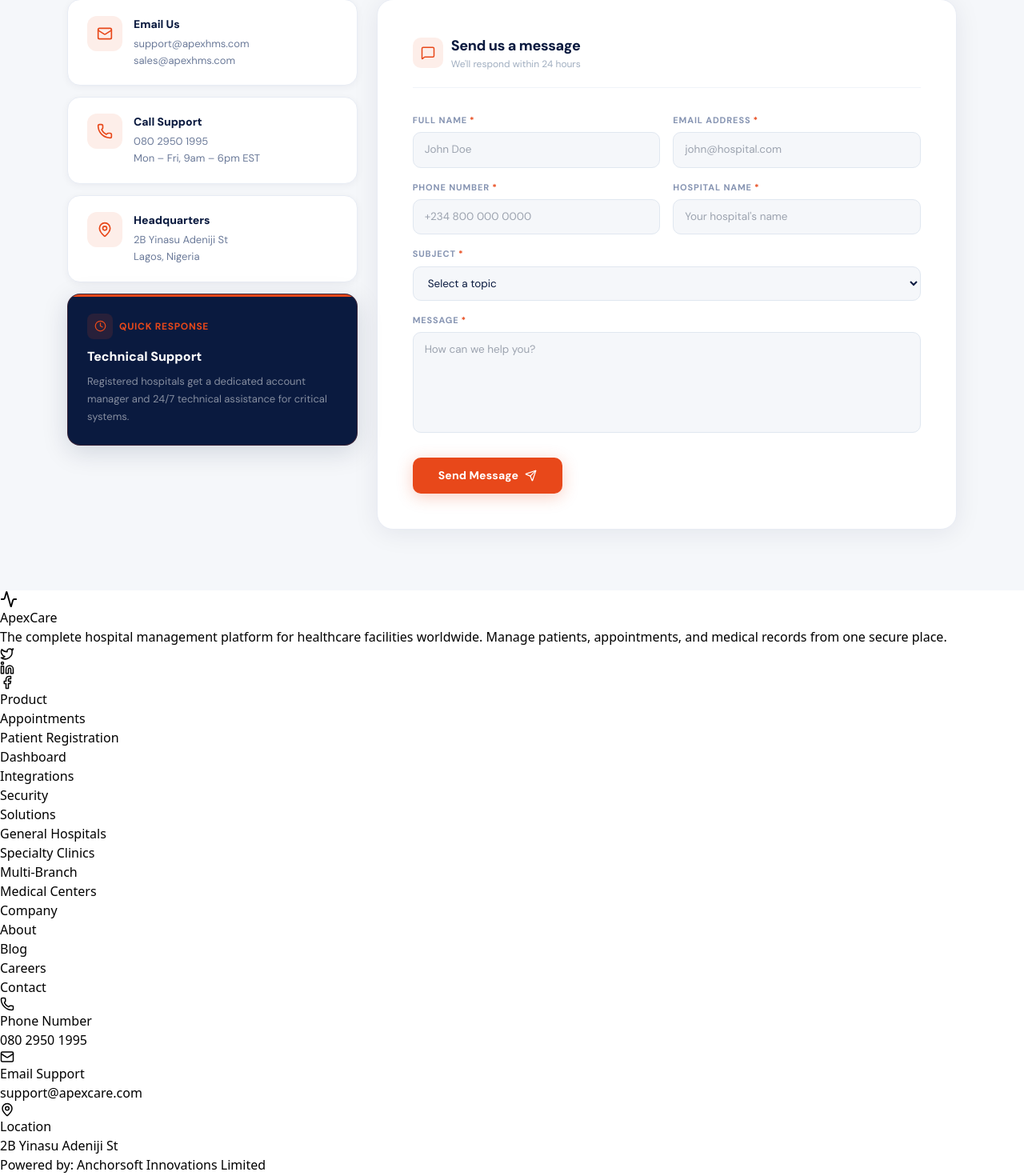
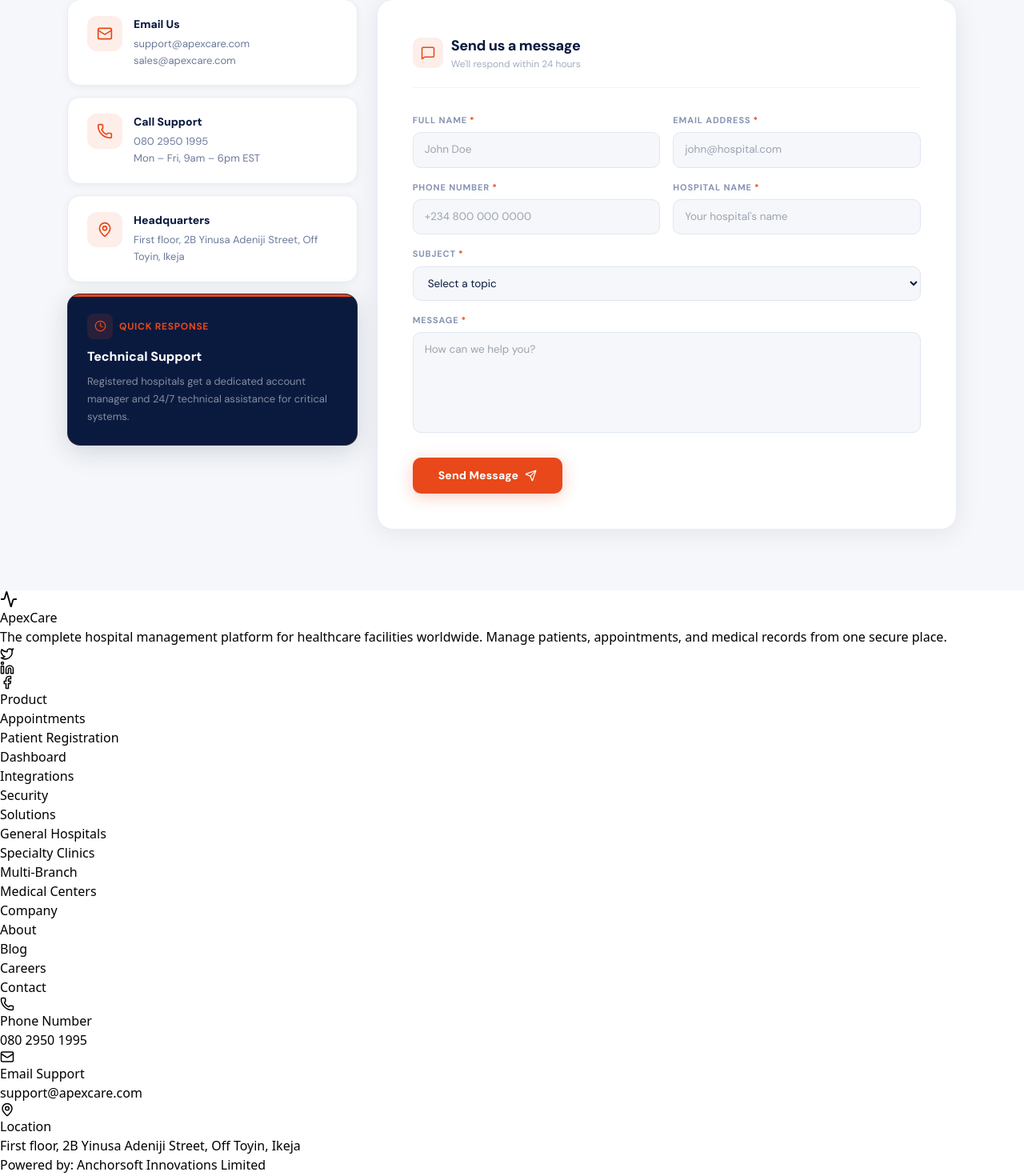
Before and after one commit to Amfad554/Apex_frontend, a React (Vite) app: page /contact in a window 1280 px wide. Shown: the part 549-2019 px from the top of the page at 80% size. Built offline with nearby package versions, Linux system fonts and the light colour scheme; no server answers.

Commit message:
updated name  2

```diff
--- a/src/layouts/Footer.jsx
+++ b/src/layouts/Footer.jsx
@@ -157,7 +157,7 @@
                             </div>
                             <div>
                                 <p className="text-slate-500 text-xs">Location</p>
-                                <p className="text-white font-semibold">2B Yinasu Adeniji St</p>
+                                <p className="text-white font-semibold">First floor, 2B Yinusa Adeniji Street, Off Toyin, Ikeja</p>
                             </div>
                         </div>
                     </div>
--- a/src/pages/Contact.jsx
+++ b/src/pages/Contact.jsx
@@ -249,9 +249,9 @@
 
                 {/* Left column */}
                 <div style={{ display: 'flex', flexDirection: 'column', gap: 14 }}>
-                    <InfoCard icon={Mail} title="Email Us" lines={['support@apexhms.com', 'sales@apexhms.com']} />
+                    <InfoCard icon={Mail} title="Email Us" lines={['support@apexcare.com', 'sales@apexcare.com']} />
                     <InfoCard icon={Phone} title="Call Support" lines={['080 2950 1995', 'Mon – Fri, 9am – 6pm EST']} />
-                    <InfoCard icon={MapPin} title="Headquarters" lines={['2B Yinasu Adeniji St', 'Lagos, Nigeria']} />
+                    <InfoCard icon={MapPin} title="Headquarters" lines={['First floor, 2B Yinusa Adeniji Street, Off Toyin, Ikeja']} />
 
                     <div style={{
                         background: T.navy, borderRadius: 16, padding: '1.5rem',
```
